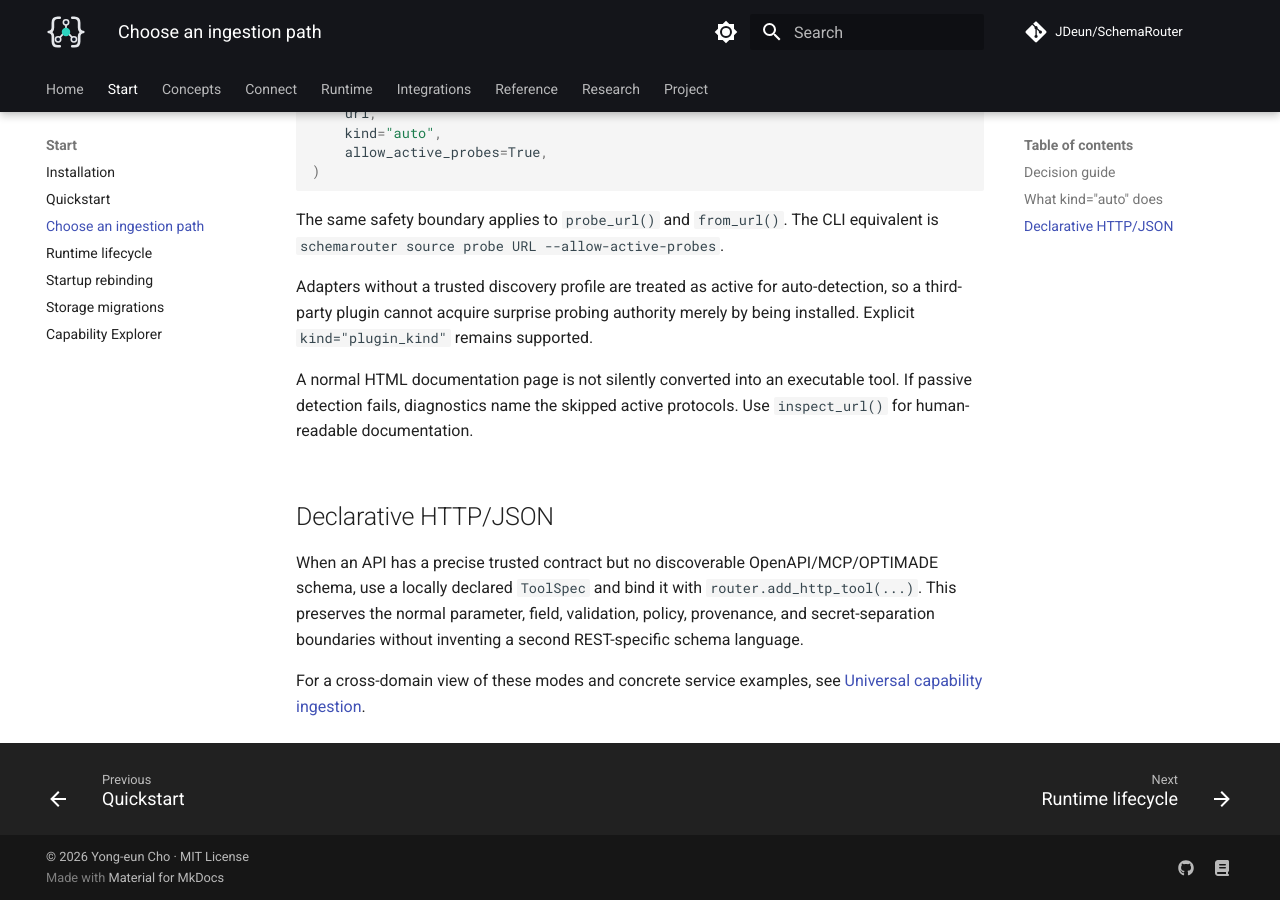
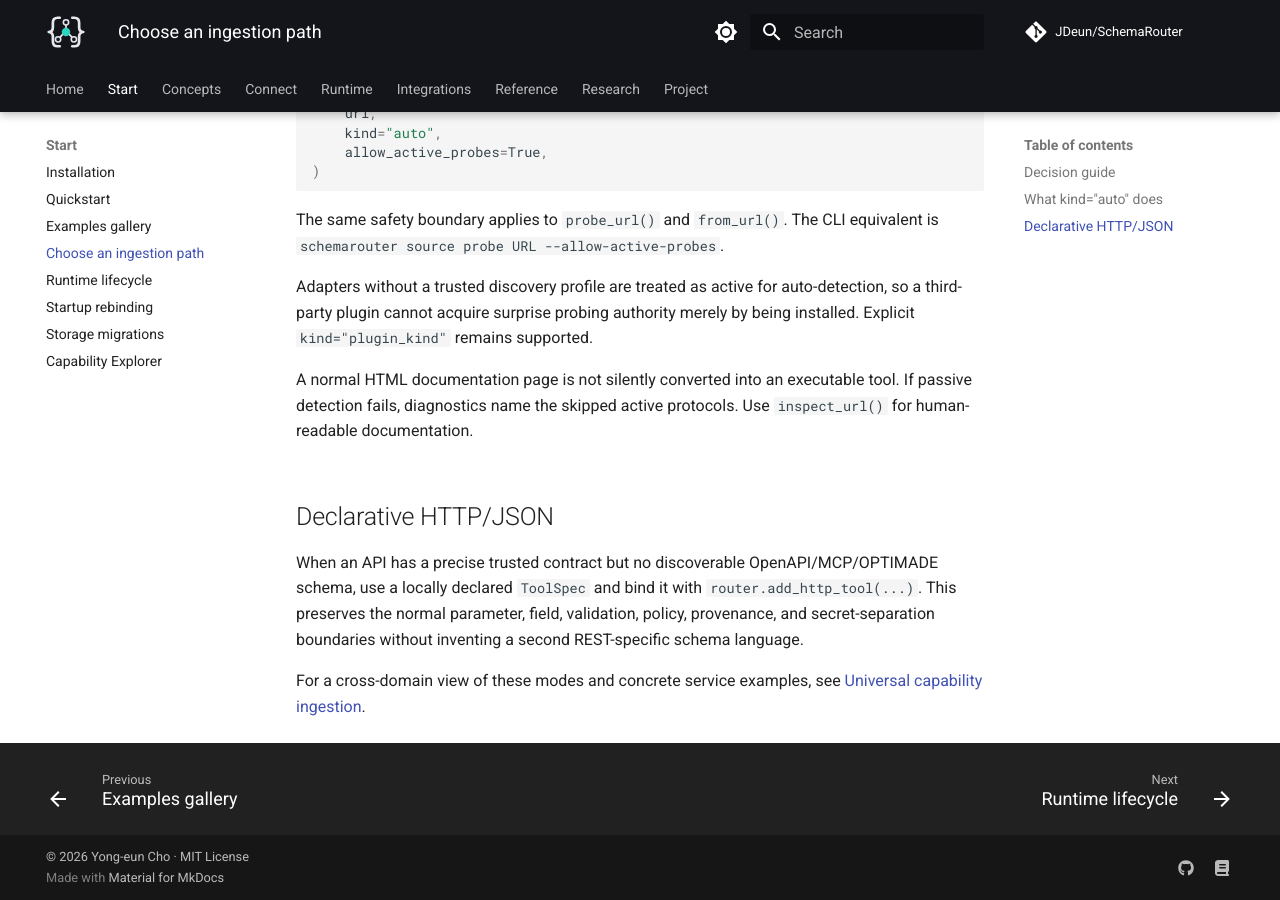
Before and after one commit to JDeun/SchemaRouter, an MkDocs documentation site: the page built from docs/getting-started/ingestion-paths.md, in a window 1280 px wide and 900 px high, scrolled down 3033 px. Built offline with MkDocs 1.6.1 and Material for MkDocs 9.7.7, drawn with Linux system fonts in a browser that asks for light colours; comment, search, counter and statistics services are not loaded.

Commit message:
docs: add example gallery to navigation

```diff
--- a/mkdocs.yml
+++ b/mkdocs.yml
@@ -109,6 +109,7 @@ nav:
   - Start:
       - Installation: getting-started/installation.md
       - Quickstart: getting-started/quickstart.md
+      - Examples gallery: getting-started/examples.md
       - Choose an ingestion path: getting-started/ingestion-paths.md
       - Runtime lifecycle: getting-started/runtime-lifecycle.md
       - Startup rebinding: getting-started/startup-rebinding.md
```
